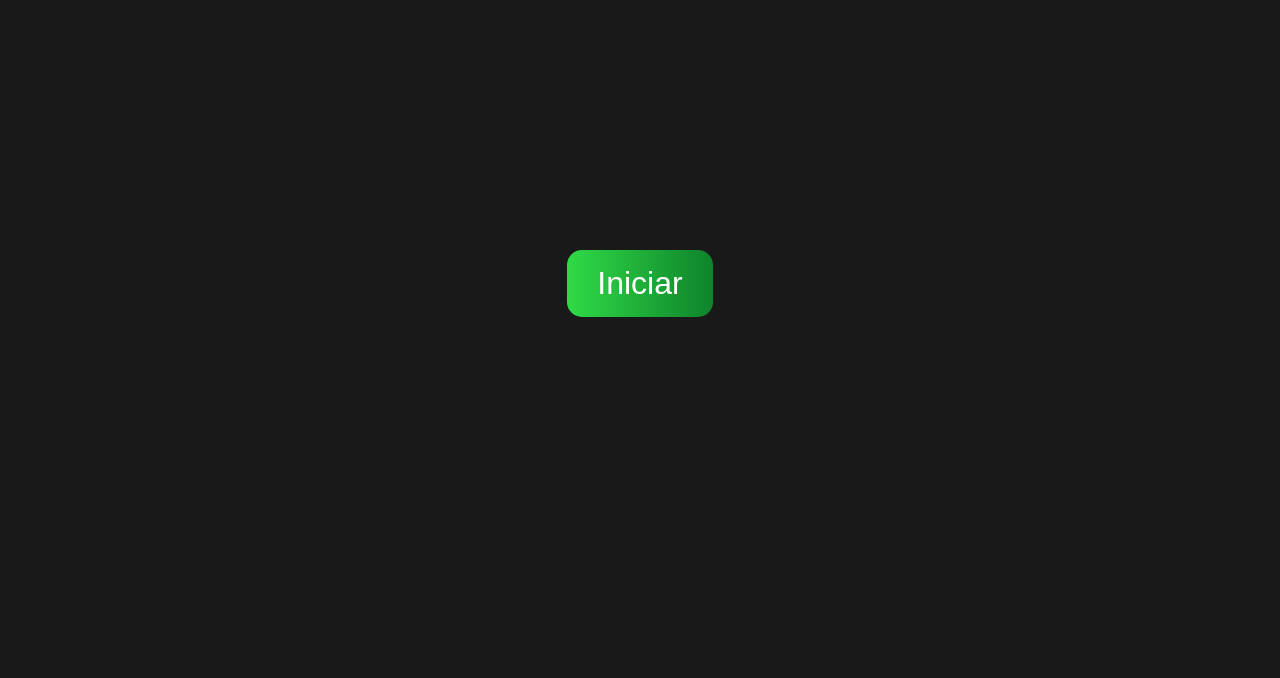
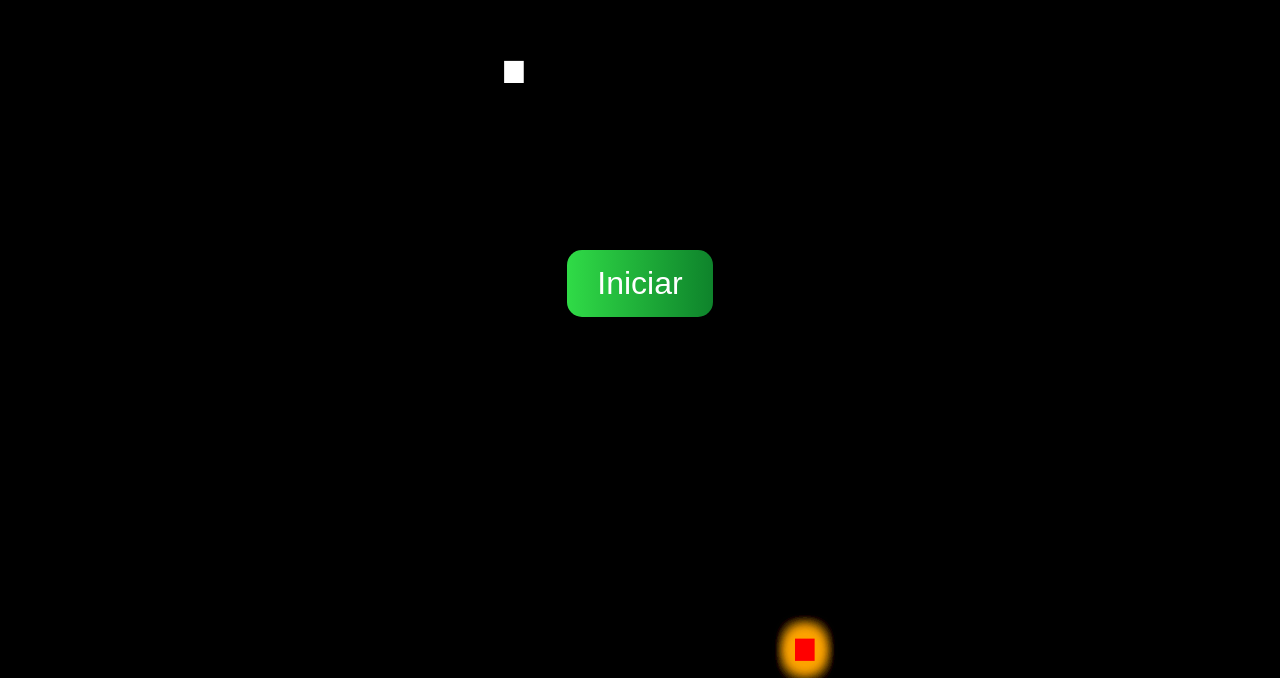
Before and after one commit to AmandaCrispim/snake-game, a plain HTML site: page index.html in a window 1280 px wide. Shown: the part 117-795 px from the top of the page. Drawn offline with Linux system fonts and the light colour scheme.

Commit message:
feat: inserção do canvas/index como fundo do início, necessário corrigir tamanho do canvas

```diff
--- a/index.html
+++ b/index.html
@@ -7,10 +7,12 @@
     <title>Início</title>
 </head>
 <body>
+    <canvas width="1980" height="1080"></canvas> <!-- Movido para o início do corpo -->
+
     <div class="start">
         <button id="btn-start"><a href="game/game.html">Iniciar</a></button>
     </div>
-    <canvas width="600" height="600"></canvas>
+
     <script src="script.js"></script>
 </body>
 </html>
--- a/style.css
+++ b/style.css
@@ -6,16 +6,16 @@
 }
 
 body {
-    background-color: #191919;
-    display: flex;
-    min-height: 100vh;
-    align-items: center;
-    justify-content: center;
-    flex-direction: column;
-    color: rgb(41, 41, 41);
+    position: relative;
 }
 
 canvas {
+    position: fixed;
+    top: 0;
+    left: 0;
+    width: 100vw;
+    height: 100vh;
+    z-index: -1;
     background-color: black;
 }
 
```
